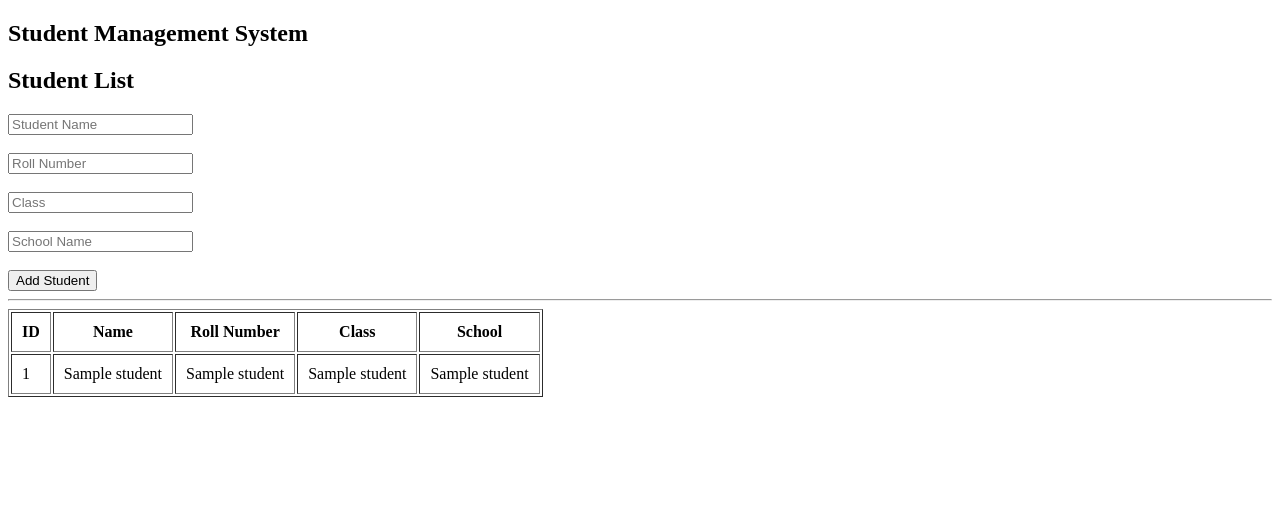
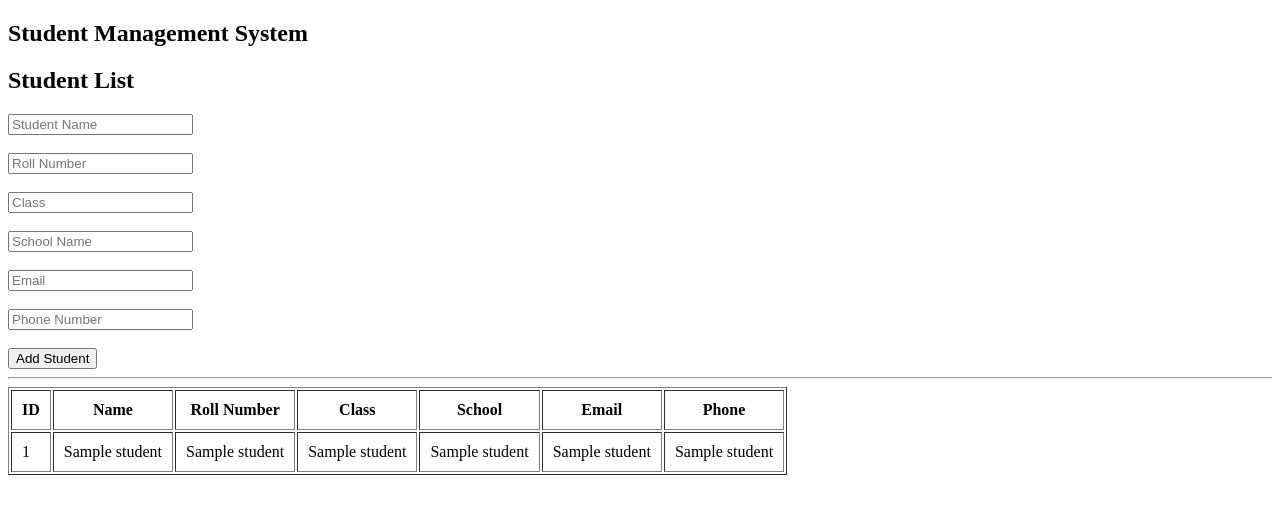
Before and after one commit to shekarbannenolla/SDMS-2, a Flask app: template templates/index.html in a window 1280 px wide. Shown: the top 514 px of the page. Run offline with Flask 3, Linux system fonts and the light colour scheme; the template is opened without the code that fills it: most values are stand-ins (such as "Sample title", 1, 10 or a date in 2020).

Commit message:
added email and phone

```diff
--- a/app.py
+++ b/app.py
@@ -33,14 +33,16 @@ def add_student():
     roll = request.form["roll"]
     student_class = request.form["student_class"]
     school = request.form["school"]
+    email = request.form["email"]
+    Phone = request.form["Phone"]
 
     sql = """
     INSERT INTO students
-    (name, roll_number, class, school)
-    VALUES (%s,%s,%s,%s)
+    (name, roll_number, class, school, email, Phone)
+    VALUES (%s,%s,%s,%s,%s,%s)
     """
 
-    values = (name, roll, student_class, school)
+    values = (name, roll, student_class, school, email, Phone)
 
     cursor.execute(sql, values)
     db.commit()
--- a/templates/index.html
+++ b/templates/index.html
@@ -28,6 +28,14 @@
 
         <br><br>
 
+        <input type="email" name="email" placeholder="Email" required>
+
+        <br><br>
+
+        <input type="text" name="Phone" placeholder="Phone Number" required>
+
+        <br><br>
+
         <button>Add Student</button>
 
     </form>
@@ -43,6 +51,8 @@
             <th>Roll Number</th>
             <th>Class</th>
             <th>School</th>
+            <th>Email</th>
+            <th>Phone</th>
 
         </tr>
 
@@ -55,6 +65,8 @@
             <td>{{ student[2] }}</td>
             <td>{{ student[3] }}</td>
             <td>{{ student[4] }}</td>
+            <td>{{ student[5] }}</td>
+            <td>{{ student[6] }}</td>
 
         </tr>
 
```
Also changed, not shown: init.sql (+8 -4 lines).
